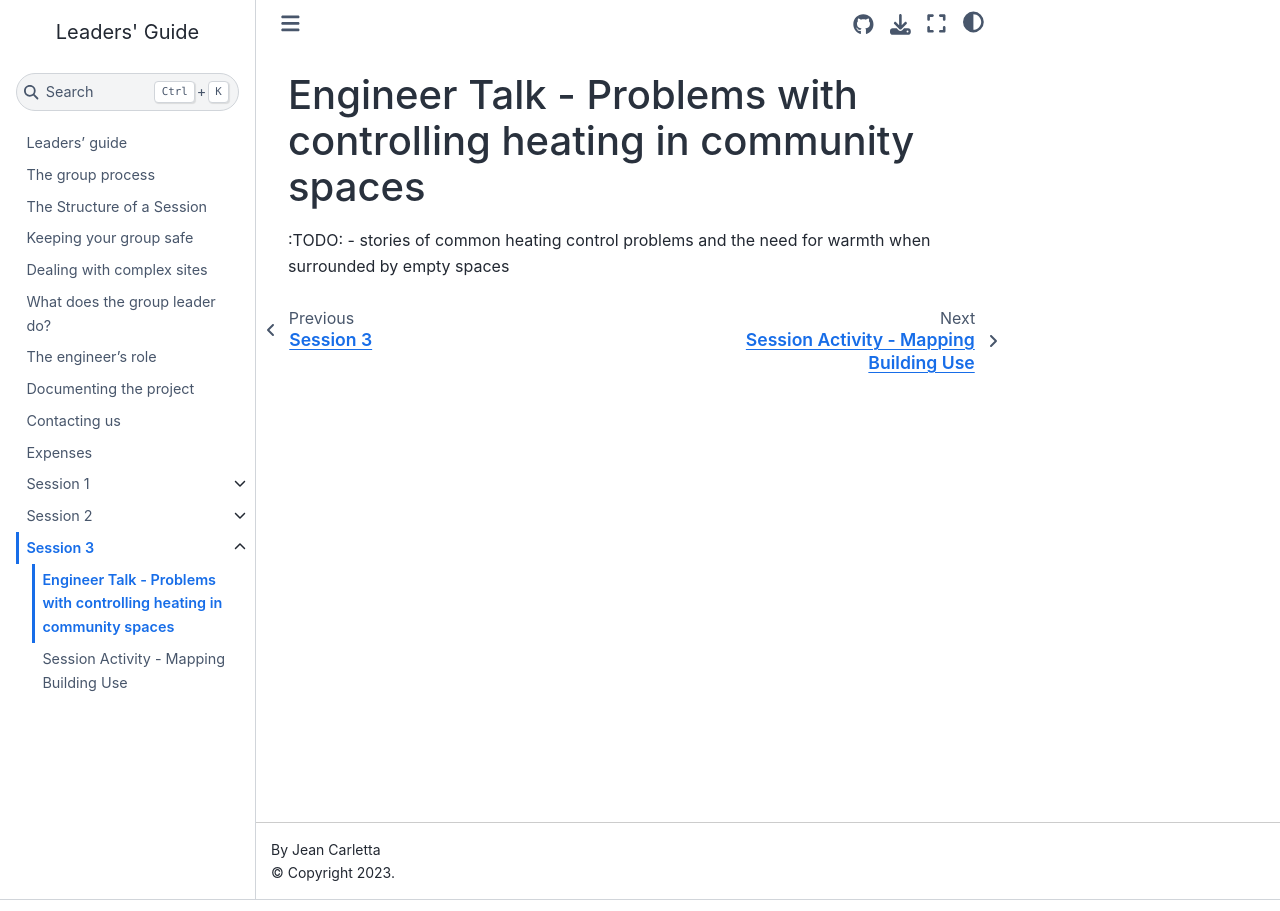
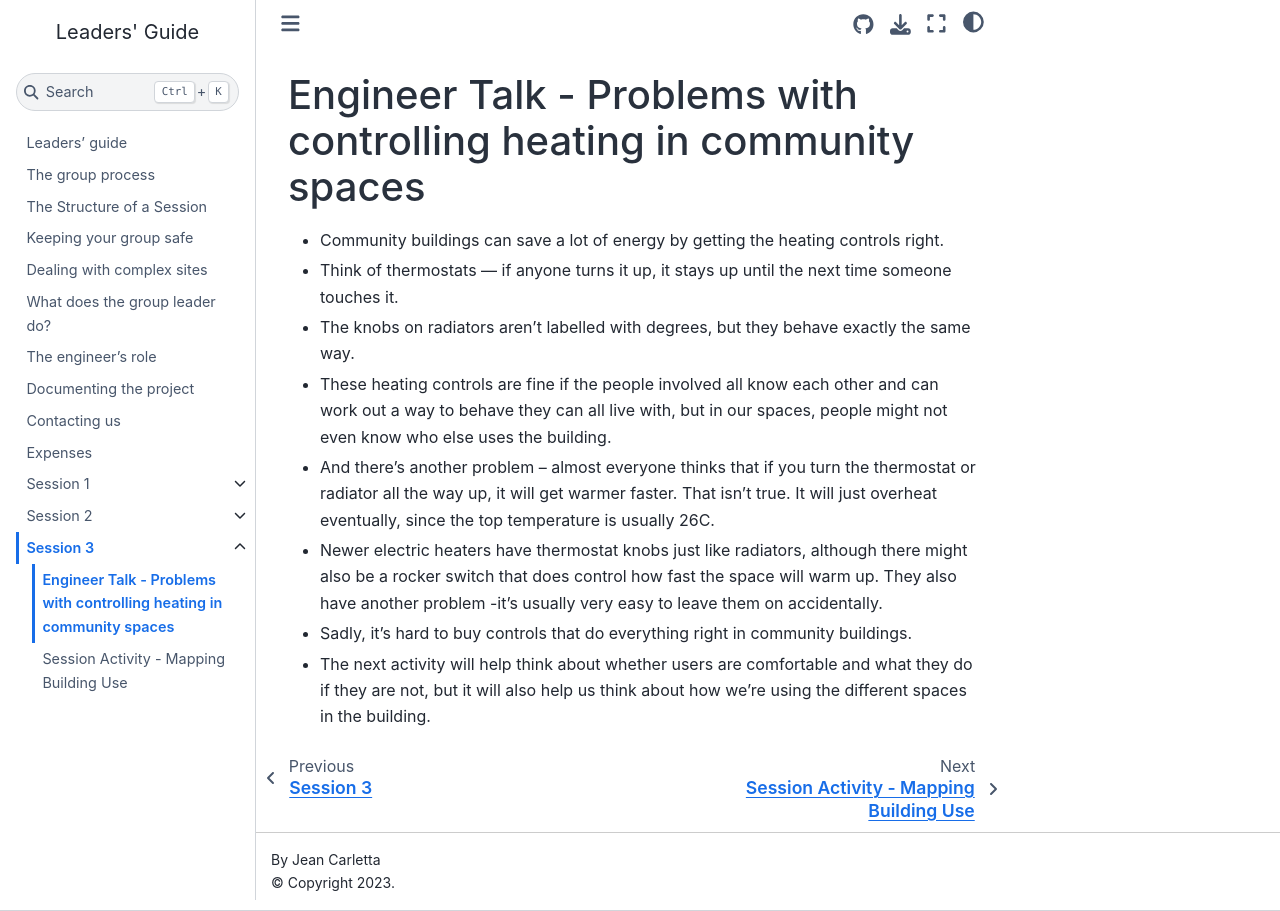
Before and after one commit to JeanCarletta/HeatHack-Leaders-Guide, a Jupyter Book: the page built from session3/details/session-concepts.md, in a window 1280 px wide. Built offline with Jupyter Book 1.0.4 settings and Sphinx 7.4.7 and the Sphinx Book theme 1.1.4, drawn with Linux system fonts in a browser that asks for light colours.

Commit message:
session 3 talk - bullet points

```diff
--- a/session3/details/session-concepts.md
+++ b/session3/details/session-concepts.md
@@ -1,3 +1,10 @@
 # Engineer Talk - Problems with controlling heating in community spaces
 
-:TODO: - stories of common heating control problems and the need for warmth when surrounded by empty spaces
+-   Community buildings can save a lot of energy by getting the heating controls right.
+-	Think of thermostats –-- if anyone turns it up, it stays up until the next time someone touches it.
+-	The knobs on radiators aren’t labelled with degrees, but they behave exactly the same way.
+-	These heating controls are fine if the people involved all know each other and can work out a way to behave they can all live with, but in our spaces, people might not even know who else uses the building.
+-	And there’s another problem – almost everyone thinks that if you turn the thermostat or radiator all the way up, it will get warmer faster.  That isn’t true. It will just overheat eventually, since the top temperature is usually 26C.
+-	Newer electric heaters have thermostat knobs just like radiators, although there might also be a rocker switch that does control how fast the space will warm up.  They also have another problem -it's usually very easy to leave them on accidentally.
+-	Sadly, it’s hard to buy controls that do everything right in community buildings.
+-	The next activity will help think about whether users are comfortable and what they do if they are not,  but it will also help us think about how we’re using the different spaces in the building.
```
